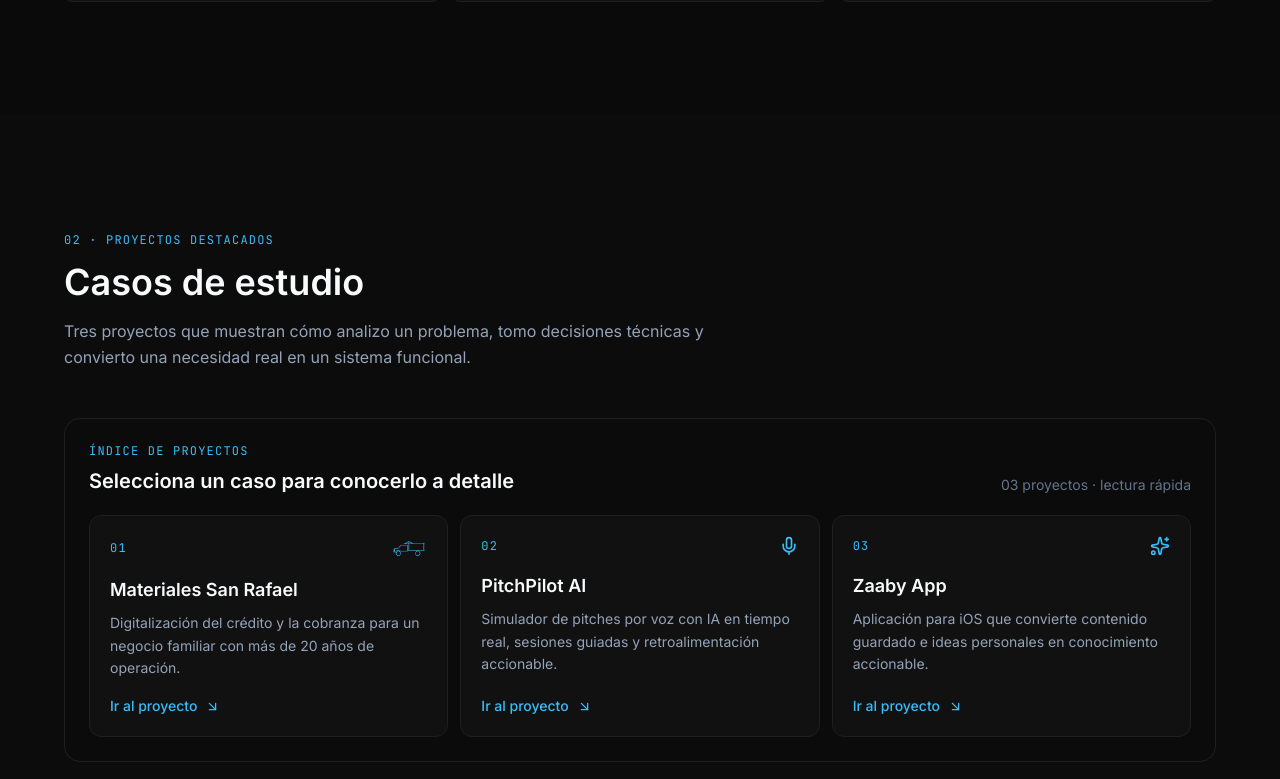
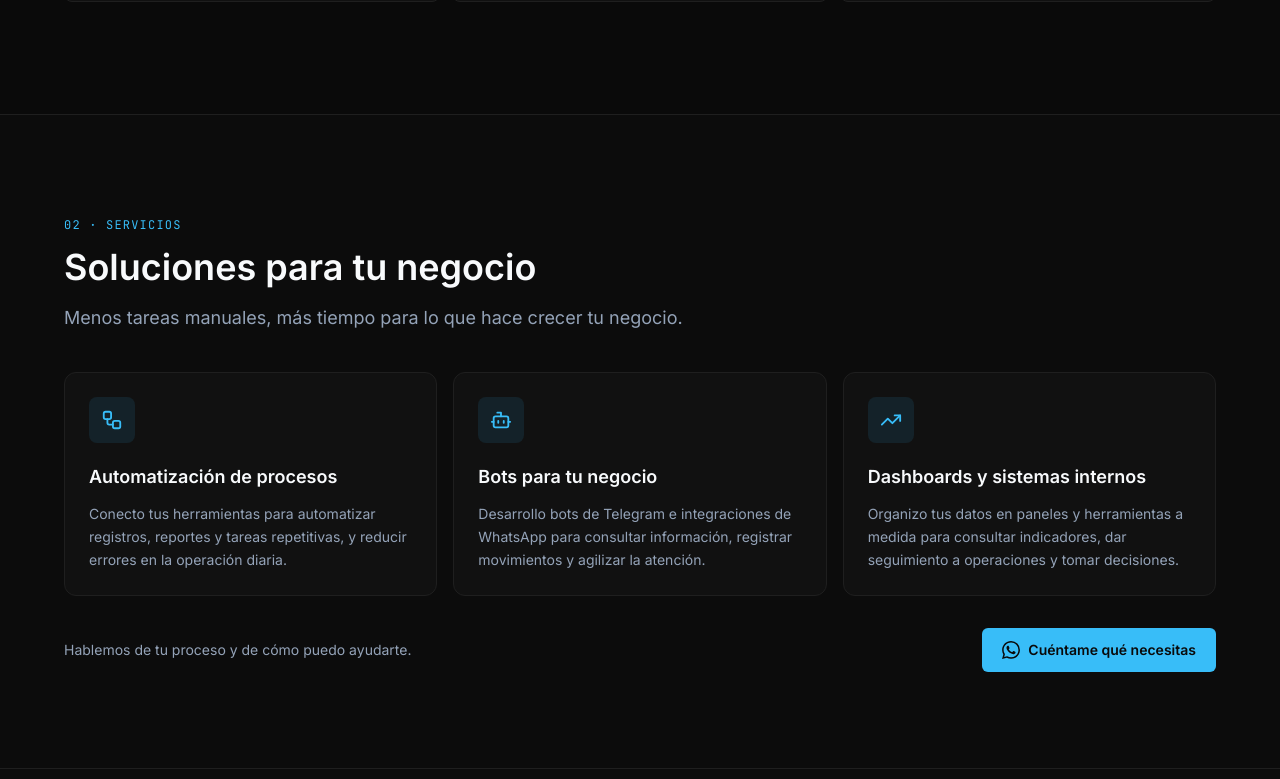
Before and after one commit to Donatohernandez/Portafolio-Donato, a Next.js app: page / in a window 1280 px wide. Shown: the part 1581-2360 px from the top of the page. Built offline with nearby package versions, Linux system fonts and the light colour scheme.

Commit message:
feat: agregar servicios y contacto por WhatsApp

```diff
--- a/src/app/page.tsx
+++ b/src/app/page.tsx
@@ -3,6 +3,7 @@ import { BackToTop } from "@/components/ui/BackToTop";
 import { ScrollProgress } from "@/components/ui/ScrollProgress";
 import { Hero } from "@/sections/Hero";
 import { About } from "@/sections/About";
+import { Services } from "@/sections/Services";
 import { Work } from "@/sections/Work";
 import { Values } from "@/sections/Values";
 import { Skills } from "@/sections/Skills";
@@ -16,6 +17,7 @@ export default function Home() {
       <main>
         <Hero />
         <About />
+        <Services />
         <Work />
         <Values />
         <Skills />
--- a/src/sections/Contact.tsx
+++ b/src/sections/Contact.tsx
@@ -13,7 +13,7 @@ export function Contact() {
     <section id="contact" className="py-28 px-6">
       <div className="max-w-6xl mx-auto">
         <FadeIn>
-          <SectionLabel>05 · Contacto</SectionLabel>
+          <SectionLabel>06 · Contacto</SectionLabel>
         </FadeIn>
 
         <FadeIn delay={0.06}>
--- /dev/null
+++ b/src/sections/Services.tsx
@@ -0,0 +1,49 @@
+import { Bot, Workflow, TrendingUp } from "lucide-react";
+import { SiWhatsapp } from "react-icons/si";
+import { SectionLabel } from "@/components/ui/SectionLabel";
+
+const services = [
+  {
+    "title": "Automatización de procesos",
+    "description": "Conecto tus herramientas para automatizar registros, reportes y tareas repetitivas, y reducir errores en la operación diaria."
+  },
+  {
+    "title": "Bots para tu negocio",
+    "description": "Desarrollo bots de Telegram e integraciones de WhatsApp para consultar información, registrar movimientos y agilizar la atención."
+  },
+  {
+    "title": "Dashboards y sistemas internos",
+    "description": "Organizo tus datos en paneles y herramientas a medida para consultar indicadores, dar seguimiento a operaciones y tomar decisiones."
+  }
+];
+const icons = [Workflow, Bot, TrendingUp];
+
+export function Services() {
+  return (
+    <section id="services" aria-labelledby="services-heading" className="scroll-mt-20 border-y border-border bg-surface/40 px-6 py-24">
+      <div className="mx-auto max-w-6xl">
+        <SectionLabel>02 · Servicios</SectionLabel>
+        <h2 id="services-heading" className="mt-3 text-3xl font-semibold text-text-primary sm:text-4xl">Soluciones para tu negocio</h2>
+        <p className="mt-4 max-w-2xl text-lg leading-relaxed text-text-secondary">Menos tareas manuales, más tiempo para lo que hace crecer tu negocio.</p>
+        <div className="mt-10 grid gap-4 md:grid-cols-3">
+          {services.map((service, index) => {
+            const Icon = icons[index];
+            return (
+              <article key={service.title} className="rounded-xl border border-border bg-surface p-6">
+                <span className="inline-flex rounded-lg bg-accent-dim p-3 text-accent"><Icon size={22} aria-hidden="true" /></span>
+                <h3 className="mb-3 mt-5 text-lg font-semibold text-text-primary">{service.title}</h3>
+                <p className="text-sm leading-relaxed text-text-secondary">{service.description}</p>
+              </article>
+            );
+          })}
+        </div>
+        <div className="mt-8 flex flex-col items-start gap-4 sm:flex-row sm:items-center sm:justify-between">
+          <p className="text-sm text-text-secondary">Hablemos de tu proceso y de cómo puedo ayudarte.</p>
+          <a href={`https://wa.me/526471229788?text=${encodeURIComponent("Hola Donato, me interesa conocer tus servicios para mi negocio.")}`} target="_blank" rel="noopener noreferrer" className="inline-flex items-center justify-center gap-2 rounded-md bg-accent px-5 py-3 text-sm font-semibold text-background transition-colors hover:bg-accent-hover">
+            <SiWhatsapp size={18} aria-hidden="true" /> Cuéntame qué necesitas
+          </a>
+        </div>
+      </div>
+    </section>
+  );
+}
--- a/src/sections/Skills.tsx
+++ b/src/sections/Skills.tsx
@@ -86,7 +86,7 @@ export function Skills() {
       <div className="max-w-6xl mx-auto">
         <FadeIn>
           <div className="mb-14">
-            <SectionLabel>04 · Habilidades</SectionLabel>
+            <SectionLabel>05 · Habilidades</SectionLabel>
             <h2 className="text-3xl sm:text-4xl font-semibold text-text-primary mt-3">
               Tecnologías y herramientas
             </h2>
--- a/src/sections/Values.tsx
+++ b/src/sections/Values.tsx
@@ -21,7 +21,7 @@ export function Values() {
       <div className="max-w-6xl mx-auto">
         <FadeIn>
           <div className="mb-14">
-            <SectionLabel>03 · Enfoque</SectionLabel>
+            <SectionLabel>04 · Enfoque</SectionLabel>
             <h2 className="text-3xl sm:text-4xl font-semibold text-text-primary mt-3">
               Cómo trabajo
             </h2>
--- a/src/sections/Work.tsx
+++ b/src/sections/Work.tsx
@@ -68,7 +68,7 @@ export function Work() {
       <div className="mx-auto max-w-6xl">
         <FadeIn>
           <div className="mb-12">
-            <SectionLabel>02 · Proyectos destacados</SectionLabel>
+            <SectionLabel>03 · Proyectos destacados</SectionLabel>
             <h2 className="mt-3 text-3xl font-semibold text-text-primary sm:text-4xl">Casos de estudio</h2>
             <p className="mt-4 max-w-2xl leading-relaxed text-text-secondary">
               Tres proyectos que muestran cómo analizo un problema, tomo decisiones técnicas y convierto una necesidad real en un sistema funcional.
```
